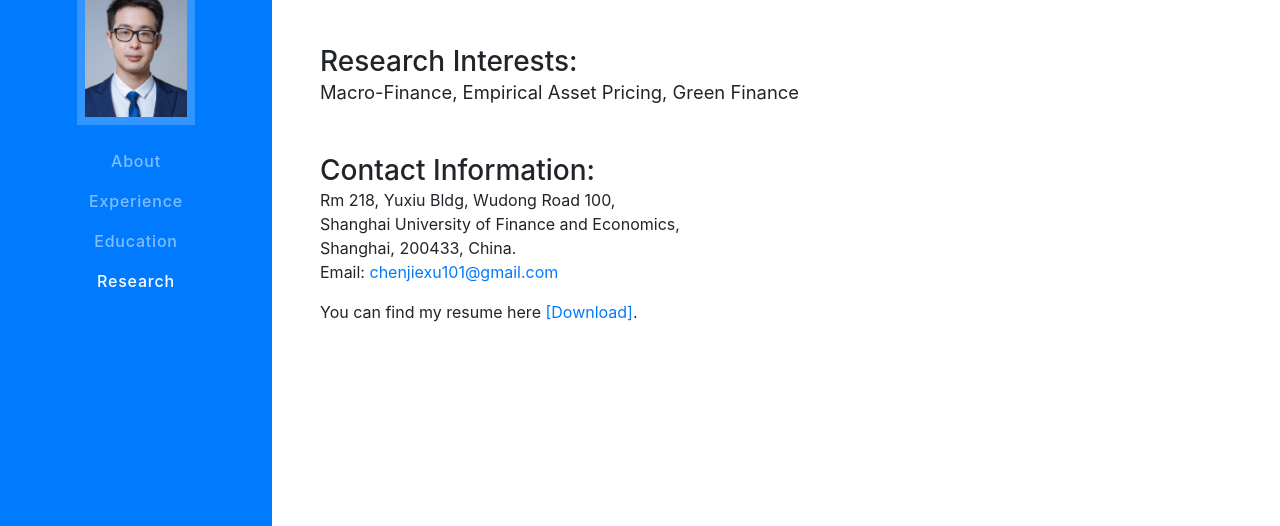
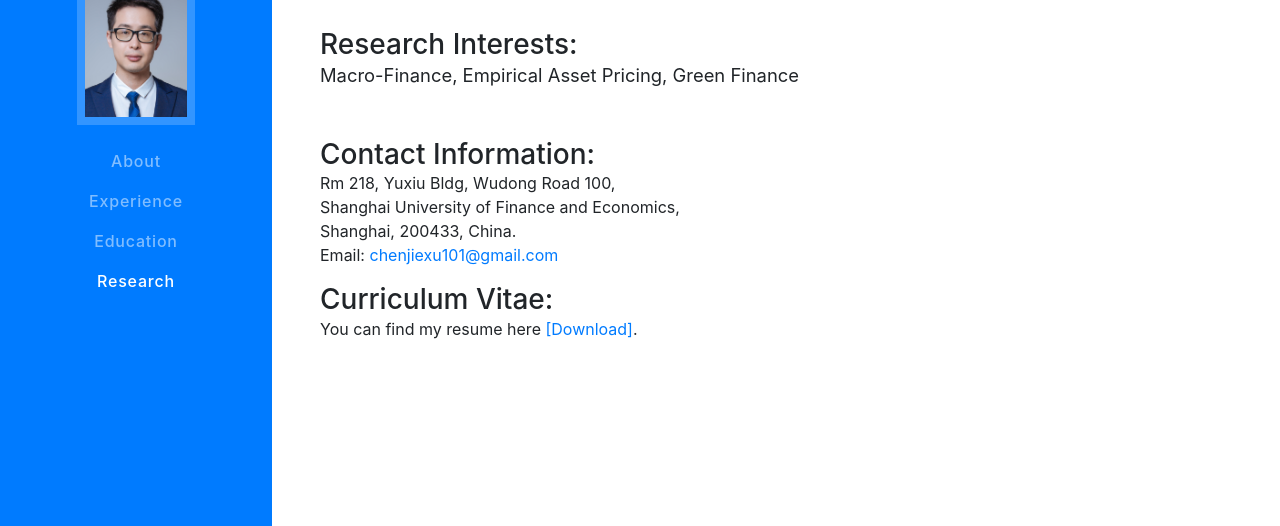
Before and after one commit to chenjie-xu/chenjie-xu.github.io, a website with bundled scripts: page index.html in a window 1280 px wide. Shown: the part 271-797 px from the top of the page. Built offline with nearby package versions, Linux system fonts and the light colour scheme.

Commit message:
Update index.html

```diff
--- a/index.html
+++ b/index.html
@@ -64,6 +64,7 @@
           Shanghai University of Finance and Economics,<br>
           Shanghai, 200433, China.<br>
           Email: <a href="chenjiexu101@gmail.com">chenjiexu101@gmail.com</a></p>
+          <h3 class="mb-0">Curriculum Vitae:</h3>
           <p>You can find my resume here <a href="https://1drv.ms/b/c/690f2a2c51c0802f/EYc_B5xEsY5El8BWwZQ6sboBvObQLgbFyxMo1yzLXbwx2w?e=bZsaaj">[Download]</a>.</p>
         </div>
       </section>
```
